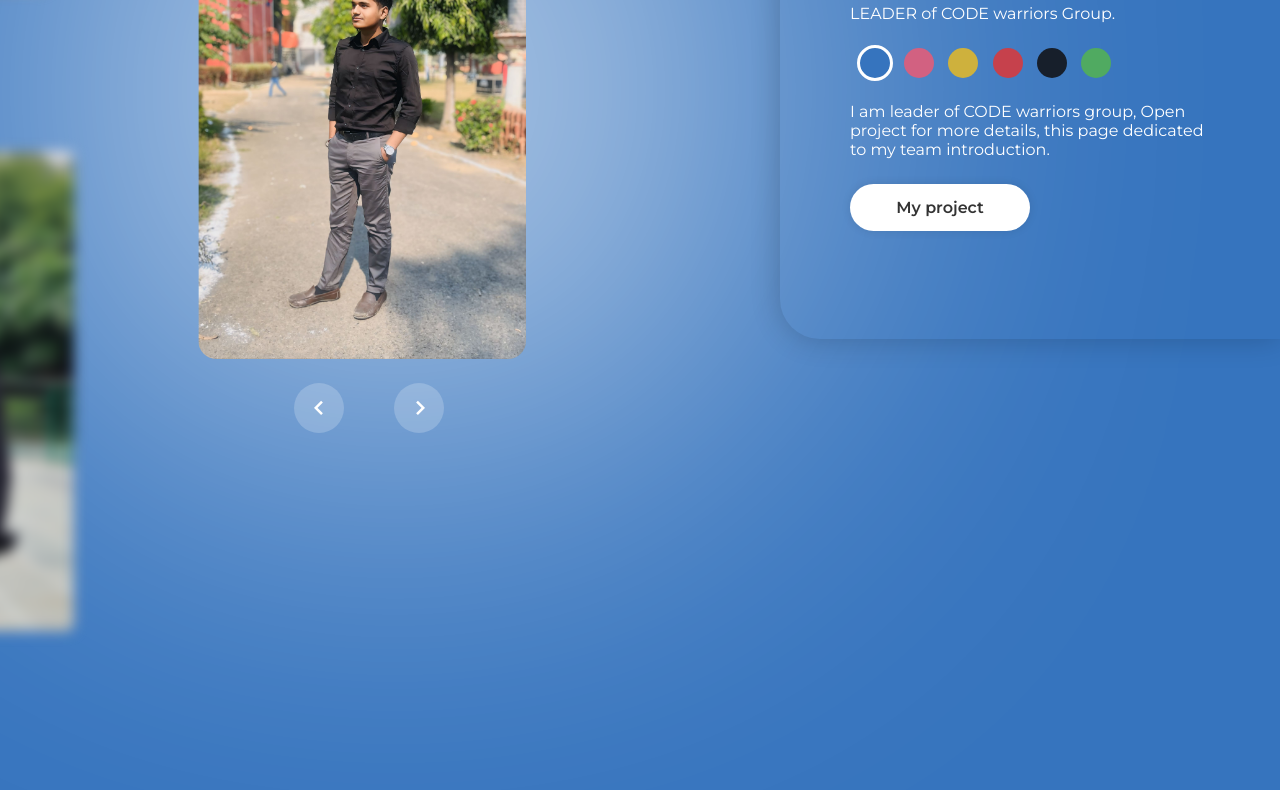
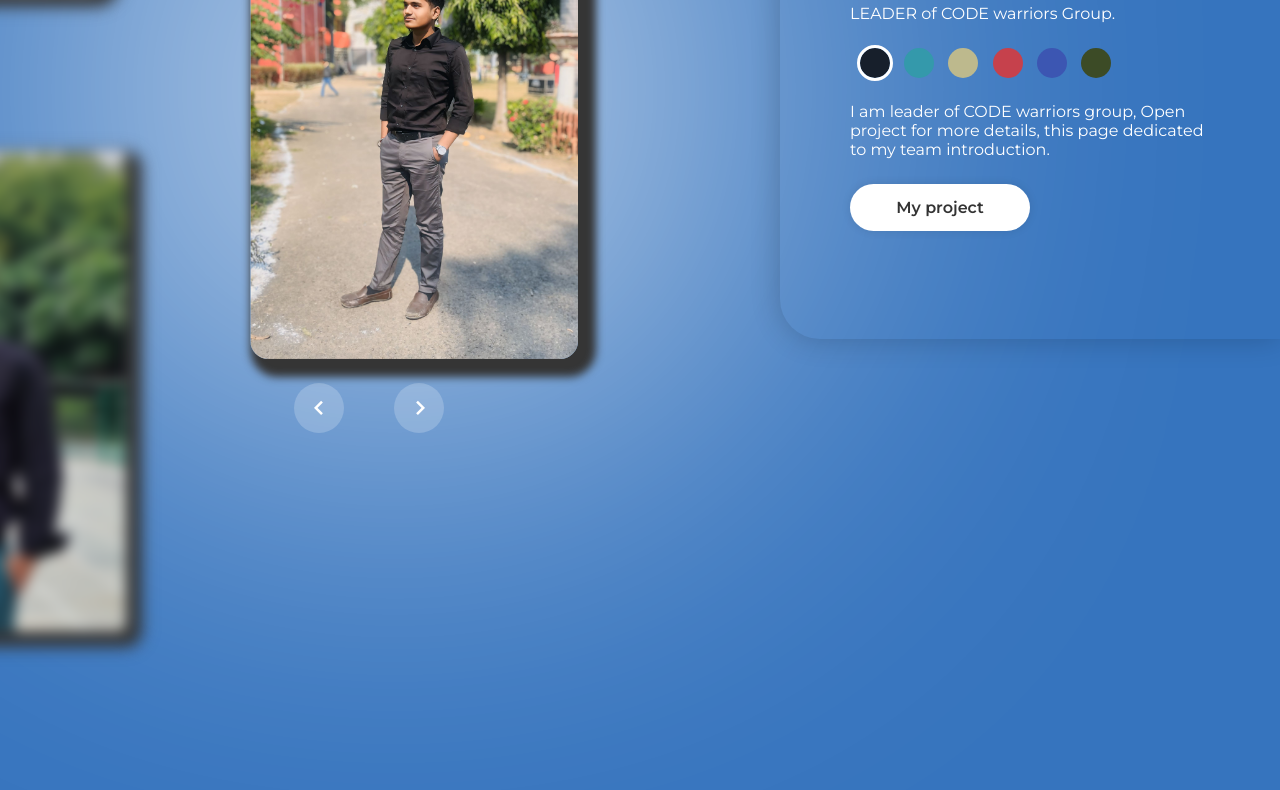
Before and after one commit to somethingdiff-pjt/Team-Intro, a plain HTML site: page index.html in a window 1280 px wide. Shown: the part 311-1101 px from the top of the page. Drawn offline with nearby package versions, Linux system fonts and the light colour scheme.

Commit message:
Update style.css

```diff
--- a/style.css
+++ b/style.css
@@ -34,7 +34,7 @@ body::before{
 }
 
 .img-box{
-    left: -72%;
+    left: -68%;
     position: absolute;
     top : 50%;
     transform: translateY(-50%);
@@ -121,6 +121,9 @@ body::before{
 .info-item h2:nth-child(2){
     margin: 20px 0;
 }
+img{
+    box-shadow: 10px 10px 10px 10px rgb(53, 53, 53);
+}
 
 .colors span{
     display: inline-block;
@@ -135,15 +138,15 @@ body::before{
 }
 
 .colors span:nth-child(1){
-    background: #3674be;
+    background: #171f2b;
 }
 
 .colors span:nth-child(2){
-    background: #d26181;
+    background: #3499AB;
 }
 
 .colors span:nth-child(3){
-    background: #ceb13d;
+    background: #BDB98D;
 }
 
 .colors span:nth-child(4){
@@ -151,11 +154,11 @@ body::before{
 }
 
 .colors span:nth-child(5){
-    background: #171f2b;
+    background: #3C56B2;
 }
 
 .colors span:nth-child(6){
-    background: #50aa61;
+    background: #3C4B26;
 }
 
 .info-item p{
```
